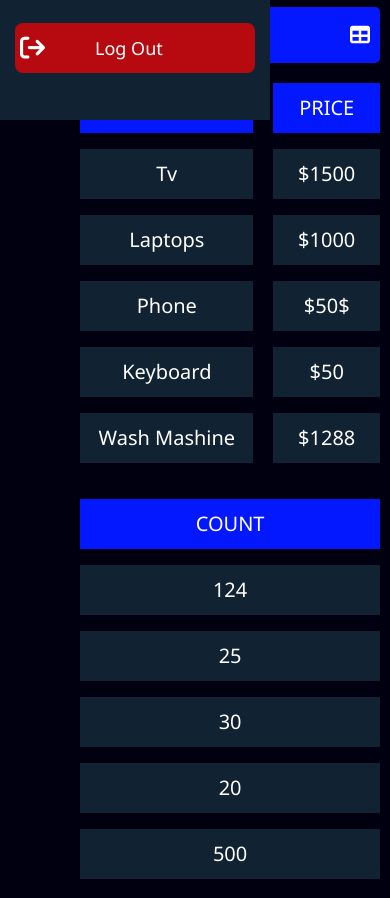
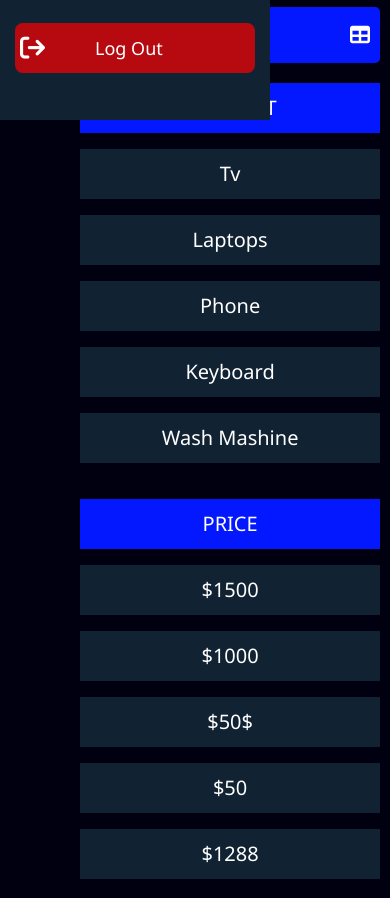
Before and after one commit to ABDELWAHAB-22/dashboard-abdelwahab-kobag-, a plain HTML site: page index.html in a window 390 px wide. Shown: the part 724-1622 px from the top of the page. Drawn offline with Linux system fonts and the light colour scheme.

Commit message:
Add files via upload

```diff
--- a/css/style.css
+++ b/css/style.css
@@ -211,6 +211,9 @@ body{
         position: absolute;
         left: 14%;
     }
+    .table .products{
+        flex-basis: 95%;
+    }
 }
 @media (max-width:465px){
     .data{
```
